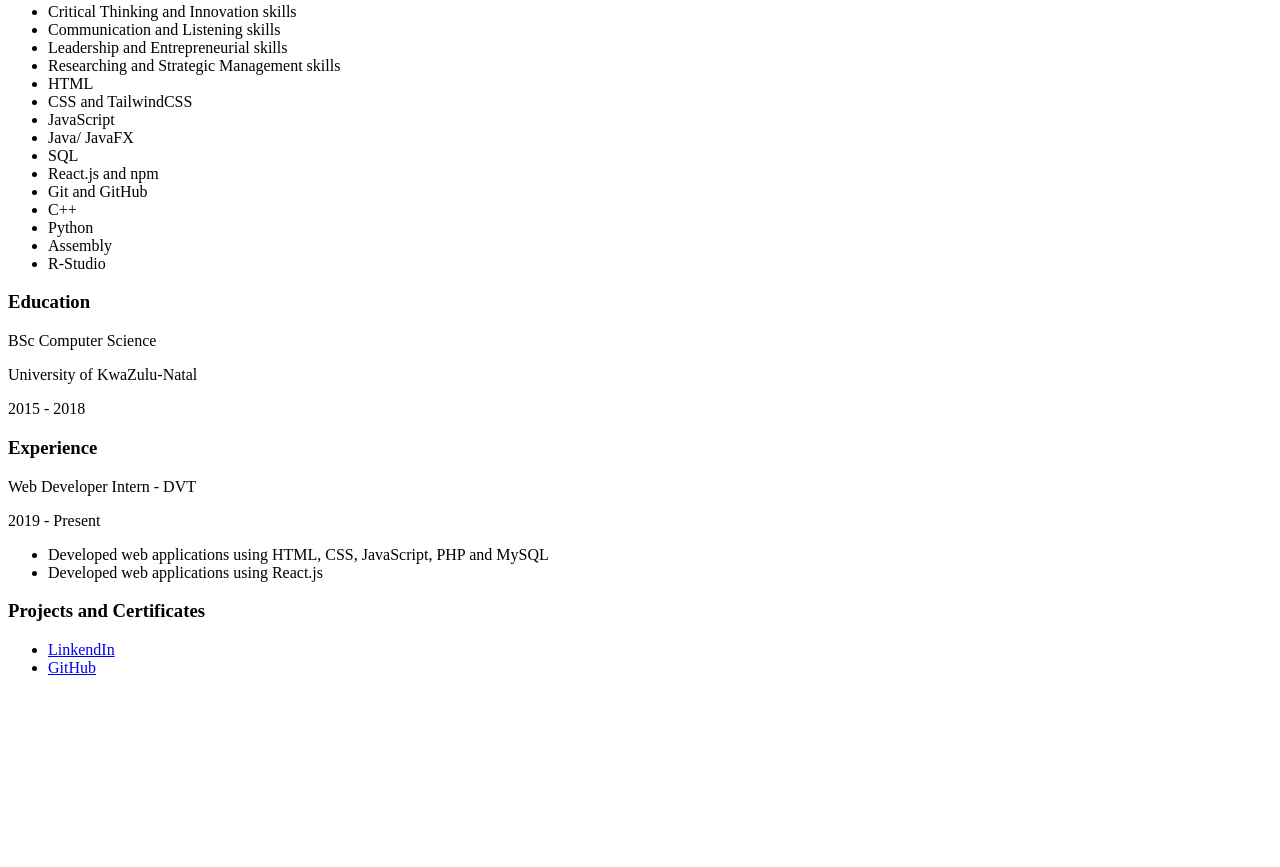
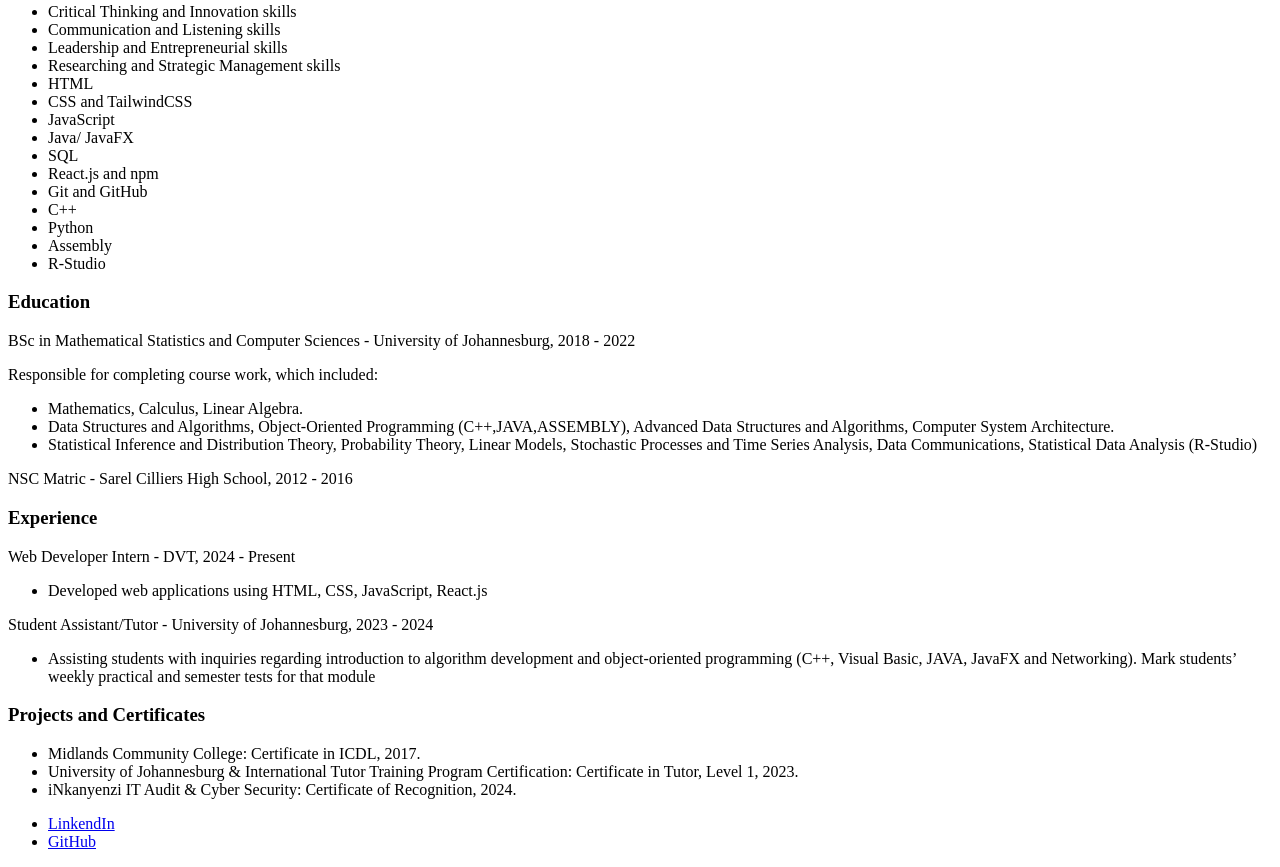
Before and after one commit to SlindoKAM/single-CV-page, a plain HTML site: page index.html in a window 1280 px wide. Shown: the part 365-1232 px from the top of the page. Before the commit the page ends 1058 px from the top, so only its background shows below. Drawn offline with Linux system fonts and the light colour scheme.

Commit message:
Update education and experience sections in CV

```diff
--- a/index.html
+++ b/index.html
@@ -98,13 +98,18 @@
             Education
         </h3>
         <p>
-            BSc Computer Science
+            BSc in Mathematical Statistics and Computer Sciences - University of Johannesburg, 2018 - 2022
         </p>
         <p>
-            University of KwaZulu-Natal
+            Responsible for completing course work, which included:
         </p>
+        <ul>
+            <li>Mathematics, Calculus, Linear Algebra.</li>
+            <li>Data Structures and Algorithms, Object-Oriented Programming (C++,JAVA,ASSEMBLY), Advanced Data Structures and Algorithms, Computer System Architecture.</li>
+            <li>Statistical Inference and Distribution Theory, Probability Theory, Linear Models, Stochastic Processes and Time Series Analysis, Data Communications, Statistical Data Analysis (R-Studio)</li>
+        </ul>
         <p>
-            2015 - 2018
+            NSC Matric - Sarel Cilliers High School, 2012 - 2016
         </p>
     </div>
 
@@ -113,18 +118,19 @@
             Experience
         </h3>
         <p>
-            Web Developer Intern - DVT
+            Web Developer Intern - DVT, 2024 - Present
         </p>
-        <p>
-            2019 - Present
-        </p>
-
         <ul>
             <li>
-                Developed web applications using HTML, CSS, JavaScript, PHP and MySQL
+                Developed web applications using HTML, CSS, JavaScript, React.js
             </li>
+        </ul>
+        <p>
+            Student Assistant/Tutor - University of Johannesburg, 2023 - 2024
+        </p>
+        <ul>
             <li>
-                Developed web applications using React.js
+                Assisting students with inquiries regarding introduction to algorithm development and object-oriented programming (C++, Visual Basic, JAVA, JavaFX and Networking). Mark students’ weekly practical and semester tests for that module
             </li>
         </ul>
     </div>
@@ -134,13 +140,18 @@
             Projects and Certificates
         </h3>
         <ul>
+            <li>Midlands Community College: Certificate in ICDL, 2017.</li>
+            <li>University of Johannesburg & International Tutor Training Program Certification: Certificate in Tutor, Level 1, 2023.</li>
+            <li>iNkanyenzi IT Audit & Cyber Security: Certificate of Recognition, 2024.</li>
+        </ul>
+        <ul>
             <li>
-                <a href="#">
+                <a href="https://www.linkedin.com/in/slindokuhle-ngcobo/">
                     LinkendIn
                 </a>
             </li>
             <li>
-                <a href="#">
+                <a href="https://github.com/SlindoKAM">
                     GitHub
                 </a>
             </li>
```
